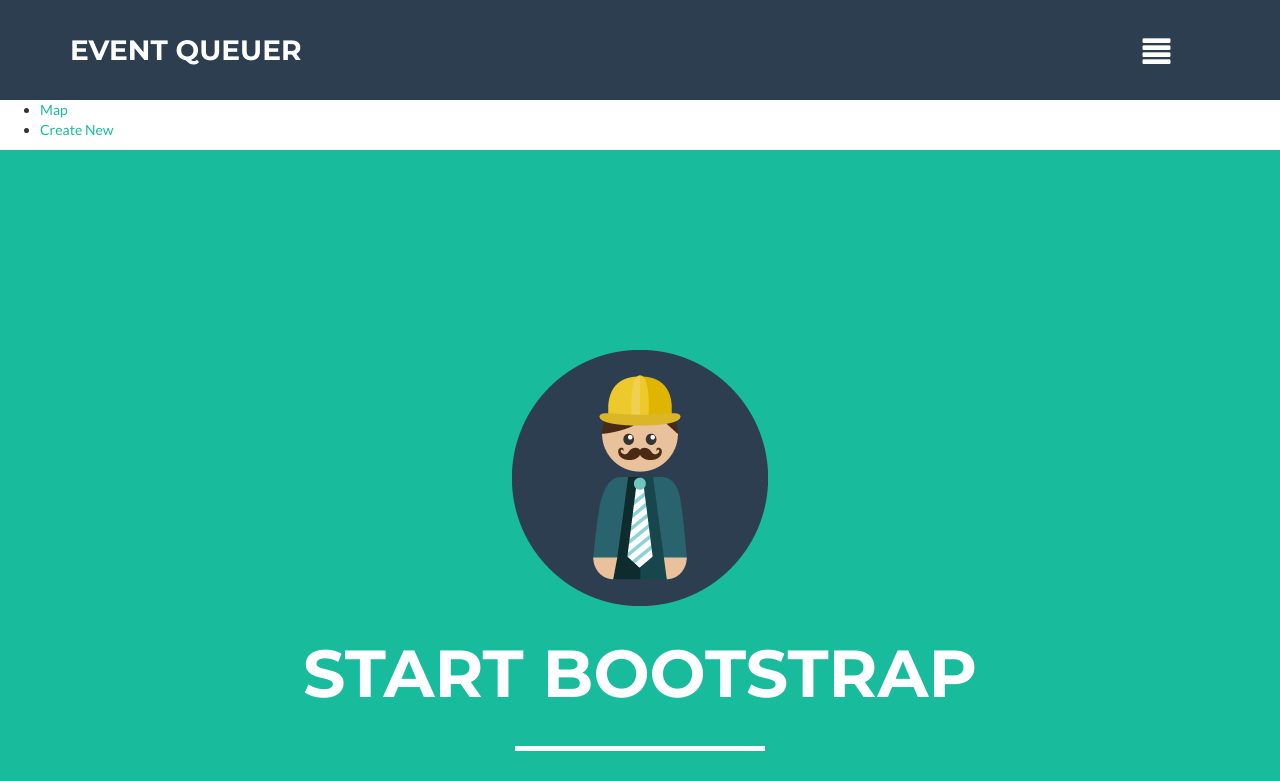
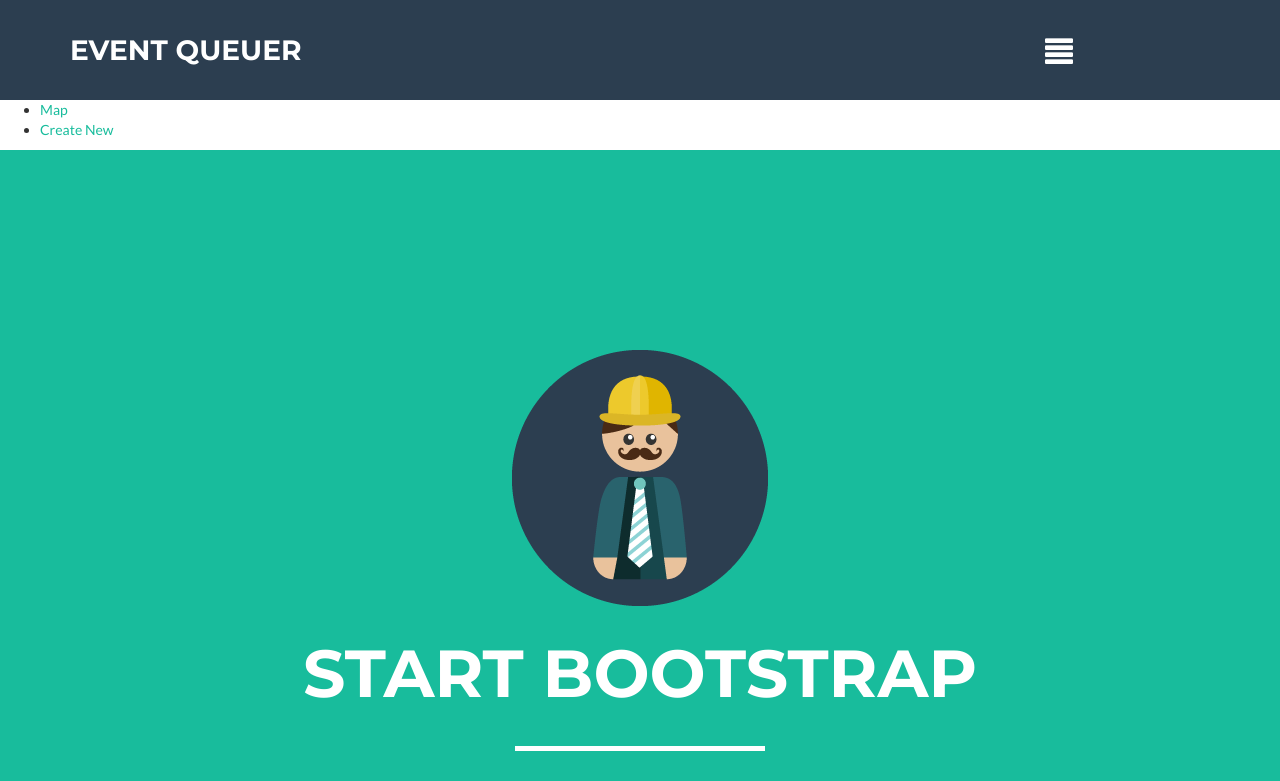
Before and after one commit to skarimik/CSE170, a website: page static/index2.html in a window 1280 px wide. Shown: the top 781 px of the page. Drawn offline with nearby package versions, Linux system fonts and the light colour scheme; files whose address does not match are found by name.

Commit message:
just for update

```diff
--- a/static/index2.html
+++ b/static/index2.html
@@ -80,10 +80,10 @@
             </div>-->
             <div class="row">
                <!-- <div class="navbar-header page-scroll">-->
-                    <div class="col-sm-11">
+                    <div class="col-xs-10">
                         <a class="navbar-brand" href="#page-top">Event Queuer</a>
                     </div>
-                    <div class="col-sm-1">
+                    <div class="col-xs-1">
                         <a href="#menu-toggle" class="navbar-brand big glyphicon glyphicon-align-justify" id="menu-toggle"></a>
                     </div>
                 <!--</div>-->
```
